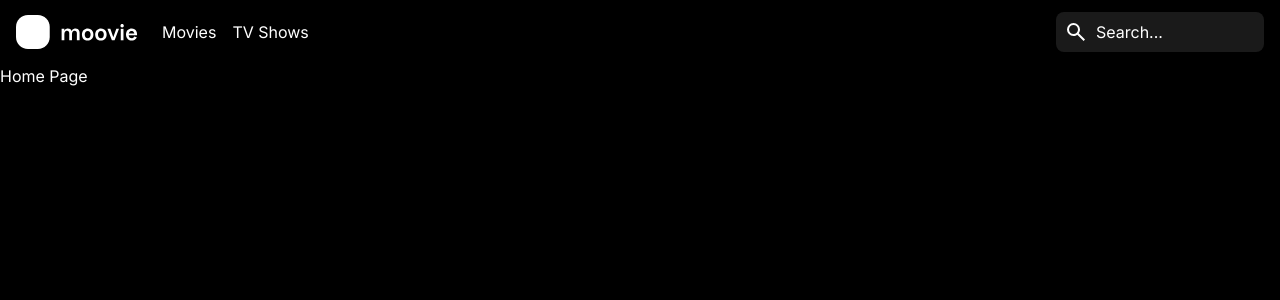
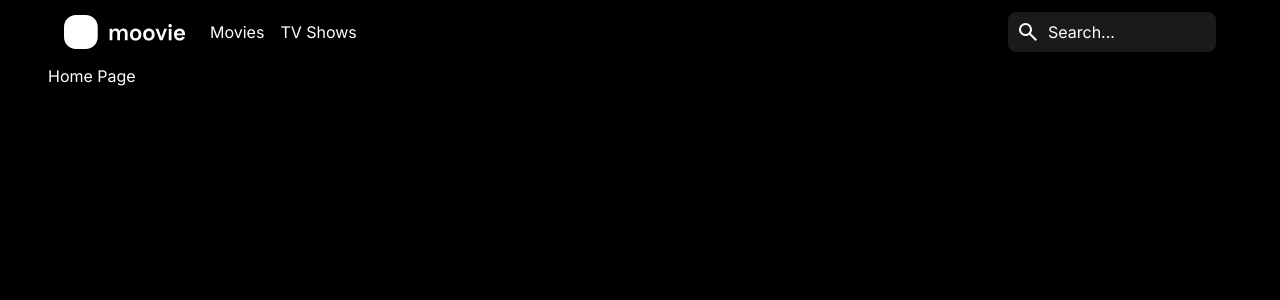
Before and after one commit to vitaliichornyi/movie-app, a Next.js app: page / in a window 1280 px wide. Shown: the top 300 px of the page. Built offline with nearby package versions, Linux system fonts and the light colour scheme.

Commit message:
Add global CSS styles and update root layout structure.

```diff
--- a/src/app/globals.css
+++ b/src/app/globals.css
@@ -4,6 +4,8 @@
   --surface: #000000;
   --on-surface: #ffffff;
   --on-surface-variant: rgba(255, 255, 255, 0.32);
+
+  --surface-container: #1d1d1d;
 
   --primary: #169ddb;
   --primary-hover: #2caef2;
@@ -20,6 +22,8 @@
   --color-surface: var(--surface);
   --color-on-surface: var(--on-surface);
   --color-on-surface-variant: var(--on-surface-variant);
+
+  --color-surface-container: var(--surface-container);
 
   --color-primary: var(--primary);
   --color-primary-hover: var(--primary-hover);
@@ -38,3 +42,11 @@ body {
   background-color: var(--surface);
   color: var(--on-surface);
 }
+
+h1 {
+  font-size: 2.4rem;
+  line-height: 1.2;
+  font-weight: 700;
+  letter-spacing: -3%;
+  padding: 8px 0 24px 0;
+}
--- a/src/app/layout.tsx
+++ b/src/app/layout.tsx
@@ -21,8 +21,8 @@ export default function RootLayout({
   children: React.ReactNode;
 }>) {
   return (
-    <html lang="en" className={`${inter.className} h-full antialiased`}>
-      <body className="min-h-full flex flex-col">
+    <html lang="en" className={`${inter.className} antialiased`}>
+      <body className="px-6 md:px-12">
         <Header />
         {children}
       </body>
```
